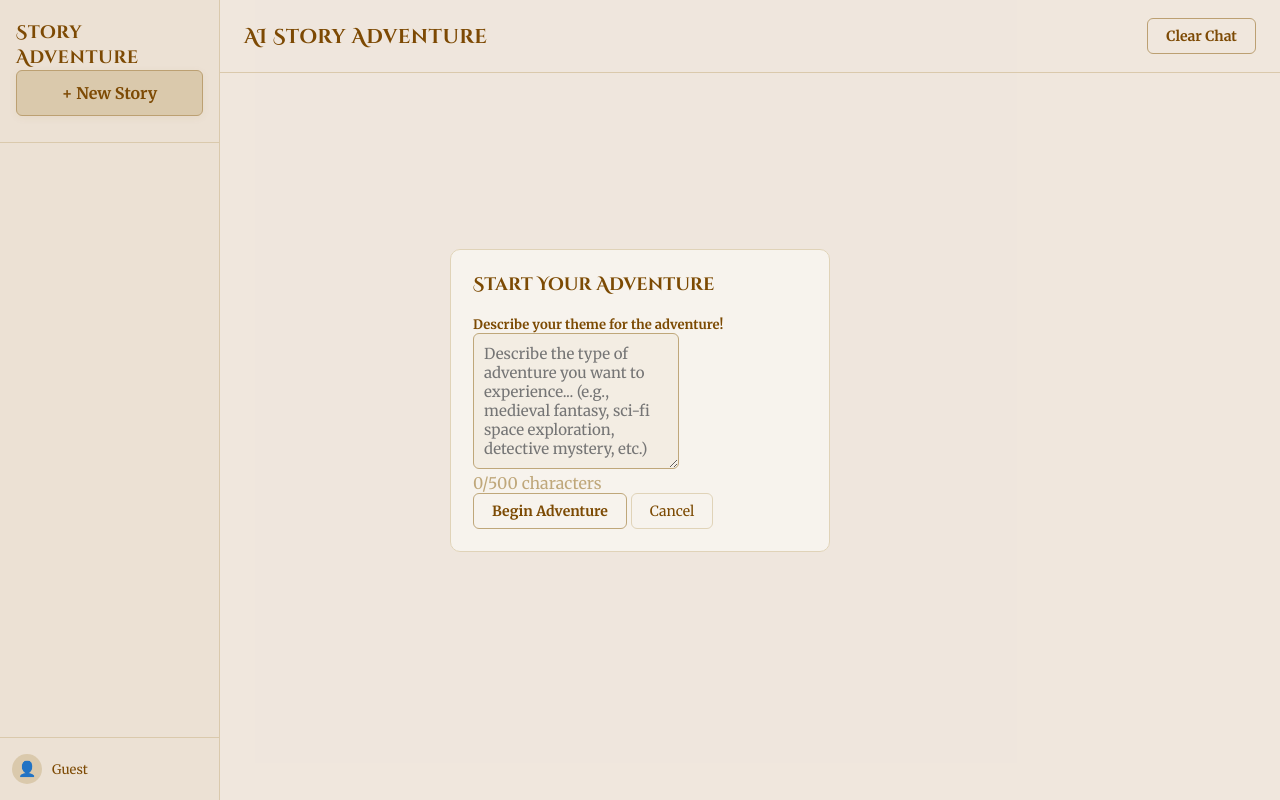
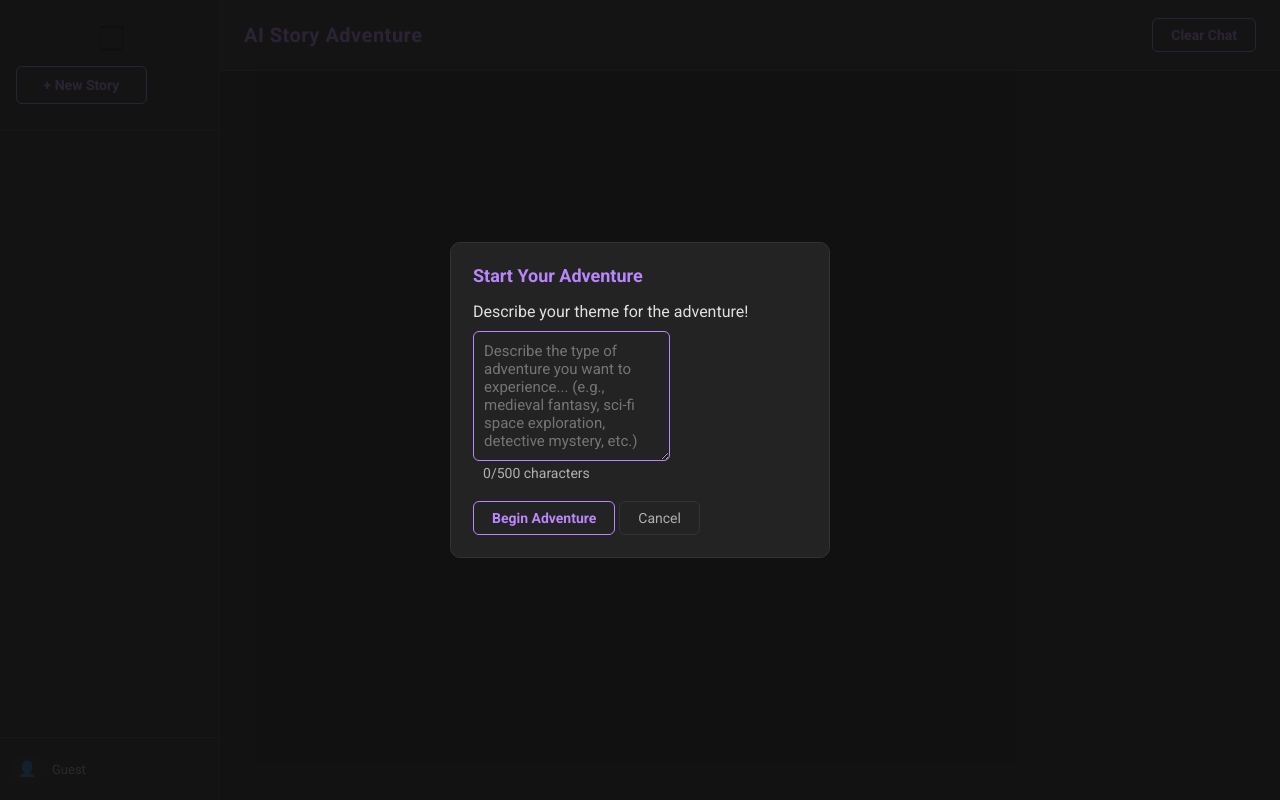
Before and after one commit to NishantChandrashekhar/ai-story-adventure, a website with bundled scripts: page index.html in a window 1280 px wide. Built offline with nearby package versions, Linux system fonts and the light colour scheme; some packages are replaced by stand-ins of ours; no server answers.

Commit message:
UI revamp

```diff
--- a/index.html
+++ b/index.html
@@ -13,7 +13,12 @@
     <!-- Sidebar -->
     <aside class="sidebar">
       <div class="sidebar-header">
-        <h2>Story Adventure</h2>
+        <span style="display: flex; align-items: center; justify-content: center; padding: 10px 0;">
+          <!-- Material Design Book SVG Icon -->
+          <svg xmlns="http://www.w3.org/2000/svg" height="36" viewBox="0 0 24 24" width="36">
+            <path d="M21 4.5v13.75c0 .41-.34.75-.75.75H6.25c-.41 0-.75-.34-.75-.75V4.5c0-.41.34-.75.75-.75h14c.41 0 .75.34.75.75zM5 6.25v13.25c0 .41.34.75.75.75h13.5c.41 0 .75-.34.75-.75V6.25c0-.41-.34-.75-.75-.75H5.75c-.41 0-.75.34-.75.75z"/>
+          </svg>
+        </span>
         <button class="new-story-btn">+ New Story</button>
       </div>
 
--- a/openai-service.ts
+++ b/openai-service.ts
@@ -28,8 +28,7 @@ class OpenAIService {
   }
 
   async generateDefaultAdventureTheme(): Promise<string | null> {
-    console.log('Generating default adventure theme...');
-    const prompt = `Select a theme for an adventure. The theme should be a single word or phrase that describes the setting or genre of the adventure.`;
+    const prompt = this.buildDefaultThemePrompt();
     const response = await fetch(this.baseURL, {
       method: 'POST',
       headers: {
@@ -134,7 +133,7 @@ class OpenAIService {
     return `Select a theme for an adventure. The theme should be a single word or phrase that describes the setting or genre of the adventure.`;
   }
   private buildIntroPrompt(theme: string): string {
-    return `You are a creative storyteller creating interactive adventures. Generate engaging, immersive responses that continue the story based on the user's choices. Keep responses concise (2-3 sentences) and always provide 4 new choices for the player. The theme of the adventure is ${theme}.
+    return `You are a creative storyteller creating interactive adventures. Generate engaging, immersive responses that continue the story based on the user's choices. Keep responses concise (2-3 sentences) and always provide 4 new choices for the player. There should be an element of foreshadowing in the story irrespective of the theme. Consider that the story should end after 4 choices made by the user. The theme of the adventure is ${theme}.
 
     Format your response exactly like this:
     RESPONSE: [Your narrative here]
--- a/style.css
+++ b/style.css
@@ -1,4 +1,19 @@
-@import url('https://fonts.googleapis.com/css2?family=Cinzel+Decorative:wght@700&family=Merriweather:wght@400;700&display=swap');
+@import url('https://fonts.googleapis.com/css2?family=Roboto:wght@400;700&display=swap');
+
+/* Material Dark Theme Base Colors */
+:root {
+  --md-bg: #121212;
+  --md-surface: #232323;
+  --md-sidebar: #1E1E1E;
+  --md-primary: #BB86FC;
+  --md-secondary: #03DAC6;
+  --md-text: #E0E0E0;
+  --md-text-secondary: #B0B0B0;
+  --md-border: #333;
+  --md-btn-bg: #232323;
+  --md-btn-hover: #333;
+  --md-shadow: 0 2px 8px rgba(0,0,0,0.12);
+}
 
 /* Base Styles */
 * {
@@ -8,9 +23,9 @@
 }
 
 body {
-  font-family: 'Merriweather', 'Georgia', serif;
-  background: #f7f3ed;
-  color: #4b2e05;
+  font-family: 'Roboto', 'Merriweather', 'Georgia', serif;
+  background: var(--md-bg);
+  color: var(--md-text);
   height: 100vh;
   overflow: hidden;
 }
@@ -25,47 +40,39 @@ body {
 /* Sidebar */
 .sidebar {
   width: 220px;
-  background: #f3ede3;
-  border-right: 1px solid #e0d3b8;
+  background: var(--md-sidebar);
+  border-right: 1px solid var(--md-border);
   display: flex;
   flex-direction: column;
   flex-shrink: 0;
 }
 
 .sidebar-header {
-  padding: 20px 16px 12px 16px;
-  border-bottom: 1px solid #e0d3b8;
+  padding: 10px 16px 12px 16px;
+  border-bottom: 1px solid var(--md-border);
   background: transparent;
 }
 
-.sidebar-header h2 {
-  font-size: 18px;
-  font-family: 'Cinzel Decorative', 'Georgia', serif;
-  font-weight: 700;
-  color: #7c4a03;
-  letter-spacing: 0.5px;
-}
-
 .new-story-btn {
-  width: 100%;
-  padding: 12px 0;
-  background: #e0d3b8; /* Slightly deeper parchment */
-  border: 1.5px solid #bfa77a;
+  width: 70%;
+  padding: 10px 0;
+  background: var(--md-btn-bg);
+  border: 1.5px solid var(--md-primary);
   border-radius: 6px;
-  color: #7c4a03;
-  font-size: 16px;
-  font-family: 'Merriweather', serif;
+  color: var(--md-primary);
+  font-size: 14px;
+  font-family: 'Roboto', serif;
   font-weight: 700;
   cursor: pointer;
   margin-bottom: 14px;
-  box-shadow: 0 2px 8px rgba(139, 69, 19, 0.06);
+  box-shadow: var(--md-shadow);
   transition: background 0.2s, border-color 0.2s, color 0.2s;
 }
 
 .new-story-btn:hover {
-  background: #f7f3ed;
-  color: #bfa77a;
-  border-color: #7c4a03;
+  background: var(--md-btn-hover);
+  color: var(--md-secondary);
+  border-color: var(--md-secondary);
 }
 
 .sidebar-content {
@@ -76,12 +83,12 @@ body {
 }
 
 .story-history {
-  /* Minimal, maybe a single line for each story */
+  /* Minimal, single line for each story */
 }
 
 .sidebar-footer {
   padding: 16px 12px;
-  border-top: 1px solid #e0d3b8;
+  border-top: 1px solid var(--md-border);
   background: transparent;
 }
 
@@ -94,21 +101,21 @@ body {
 .user-avatar {
   width: 30px;
   height: 30px;
-  background: #e0d3b8;
+  background: var(--md-surface);
   border-radius: 50%;
   display: flex;
   align-items: center;
   justify-content: center;
   font-size: 15px;
-  color: #7c4a03;
-  font-family: 'Cinzel Decorative', serif;
+  color: var(--md-primary);
+  font-family: 'Roboto', serif;
   font-weight: bold;
 }
 
 .user-name {
   font-size: 13px;
-  color: #7c4a03;
-  font-family: 'Merriweather', serif;
+  color: var(--md-text-secondary);
+  font-family: 'Roboto', serif;
 }
 
 /* Main Content Area */
@@ -122,11 +129,11 @@ body {
 /* Chat Header */
 .chat-header {
   padding: 18px 24px;
-  border-bottom: 1px solid #e0d3b8;
+  border-bottom: 1px solid var(--md-border);
   display: flex;
   justify-content: space-between;
   align-items: center;
-  background: #f7f3ed;
+  background: var(--md-surface);
 }
 
 .header-left {
@@ -138,9 +145,9 @@ body {
 
 .chat-header h1 {
   font-size: 20px;
-  font-family: 'Cinzel Decorative', 'Georgia', serif;
+  font-family: 'Roboto', 'Cinzel Decorative', 'Georgia', serif;
   font-weight: 700;
-  color: #7c4a03;
+  color: var(--md-primary);
   margin: 0;
   letter-spacing: 0.5px;
 }
@@ -154,12 +161,12 @@ body {
   gap: 12px;
   padding: 14px 18px;
   margin: 0 0 14px 0;
-  background: #f3ede3;
-  border-left: 3px solid #bfa77a;
+  background: var(--md-surface);
+  border-left: 3px solid var(--md-primary);
   border-radius: 0 8px 8px 0;
   font-size: 16px;
-  color: #6b4a1b;
-  font-family: 'Merriweather', serif;
+  color: var(--md-secondary);
+  font-family: 'Roboto', serif;
   min-height: 40px;
   word-break: break-word;
   flex-wrap: wrap;
@@ -170,7 +177,7 @@ body {
   font-size: 22px;
   flex-shrink: 0;
   margin-top: 2px;
-  color: #bfa77a;
+  color: var(--md-primary);
 }
 
 .theme-text {
@@ -181,7 +188,7 @@ body {
   word-break: break-word;
   white-space: pre-line;
   overflow-wrap: break-word;
-  font-family: 'Merriweather', serif;
+  font-family: 'Roboto', serif;
 }
 
 /* Message Styles */
@@ -199,7 +206,7 @@ body {
 
 .message {
   padding: 18px 0;
-  border-bottom: 1px solid #e0d3b8;
+  border-bottom: 1px solid var(--md-border);
   background: transparent;
 }
 
@@ -213,8 +220,8 @@ body {
   margin: 0 auto;
   line-height: 1.7;
   font-size: 16px;
-  font-family: 'Merriweather', serif;
-  color: #4b2e05;
+  font-family: 'Roboto', serif;
+  color: var(--md-text);
 }
 
 /* Choices Container */
@@ -231,12 +238,12 @@ body {
 
 .choice-btn {
   padding: 8px 18px;
-  background: none;
-  border: 1px solid #bfa77a;
+  background: var(--md-btn-bg);
+  border: 1px solid var(--md-primary);
   border-radius: 6px;
-  color: #7c4a03;
+  color: var(--md-primary);
   font-size: 14px;
-  font-family: 'Merriweather', serif;
+  font-family: 'Roboto', serif;
   font-weight: 600;
   cursor: pointer;
   transition: background 0.2s, color 0.2s, border-color 0.2s;
@@ -244,9 +251,9 @@ body {
 }
 
 .choice-btn:hover {
-  background: #f3ede3;
-  color: #bfa77a;
-  border-color: #7c4a03;
+  background: var(--md-btn-hover);
+  color: var(--md-secondary);
+  border-color: var(--md-secondary);
 }
 
 /* Modal Styles */
@@ -256,7 +263,7 @@ body {
   left: 0;
   width: 100%;
   height: 100%;
-  background-color: rgba(139, 69, 19, 0.07);
+  background-color: rgba(18, 18, 18, 0.85);
   display: flex;
   align-items: center;
   justify-content: center;
@@ -264,59 +271,60 @@ body {
 }
 
 .modal-content {
-  background: #f7f3ed;
+  background: var(--md-surface);
   border-radius: 10px;
   padding: 22px;
   max-width: 380px;
   width: 90%;
-  border: 1px solid #e0d3b8;
+  border: 1px solid var(--md-border);
 }
 
 .modal-content h2 {
   margin-bottom: 16px;
-  color: #7c4a03;
+  color: var(--md-primary);
   font-size: 18px;
-  font-family: 'Cinzel Decorative', serif;
+  font-family: 'Roboto', serif;
   font-weight: 700;
 }
 
+/* Add spacing between label and textarea in modal input group */
 .input-group label {
-  color: #7c4a03;
-  font-size: 13px;
-  font-family: 'Merriweather', serif;
-  font-weight: 600;
+  margin-bottom: 10px;
+  display: block;
 }
 
 .input-group input,
 .input-group textarea {
-  background: #f3ede3;
-  border: 1px solid #e0d3b8;
+  background: var(--md-surface);
+  border: 1px solid var(--md-border);
   border-radius: 6px;
-  color: #4b2e05;
+  color: var(--md-text);
   font-size: 15px;
-  font-family: 'Merriweather', serif;
+  font-family: 'Roboto', serif;
   padding: 10px;
   outline: none;
   resize: vertical;
-  min-height: 80px;
 }
 
 .input-group input:focus,
 .input-group textarea:focus {
-  border-color: #bfa77a;
+  border-color: var(--md-primary);
 }
 
 .char-counter {
-  color: #bfa77a;
+  color: var(--md-text-secondary);
+  font-size: 14px;
+  margin-bottom: 20px;
+  padding-left: 10px;
 }
 
 .primary-btn {
-  background: none;
-  border: 1px solid #bfa77a;
+  background: var(--md-btn-bg);
+  border: 1px solid var(--md-primary);
   border-radius: 6px;
-  color: #7c4a03;
+  color: var(--md-primary);
   font-size: 14px;
-  font-family: 'Merriweather', serif;
+  font-family: 'Roboto', serif;
   font-weight: 600;
   cursor: pointer;
   transition: background 0.2s, color 0.2s, border-color 0.2s;
@@ -324,47 +332,47 @@ body {
 }
 
 .primary-btn:hover {
-  background: #f3ede3;
-  color: #bfa77a;
-  border-color: #7c4a03;
+  background: var(--md-btn-hover);
+  color: var(--md-secondary);
+  border-color: var(--md-secondary);
 }
 
 .secondary-btn {
-  background: none;
-  border: 1px solid #e0d3b8;
+  background: var(--md-btn-bg);
+  border: 1px solid var(--md-border);
   border-radius: 6px;
-  color: #7c4a03;
+  color: var(--md-text-secondary);
   font-size: 14px;
-  font-family: 'Merriweather', serif;
+  font-family: 'Roboto', serif;
   cursor: pointer;
   transition: background 0.2s, color 0.2s, border-color 0.2s;
   padding: 8px 18px;
 }
 
 .secondary-btn:hover {
-  background: #f3ede3;
-  color: #bfa77a;
-  border-color: #7c4a03;
+  background: var(--md-btn-hover);
+  color: var(--md-primary);
+  border-color: var(--md-primary);
 }
 
 /* Clear Chat Button Minimalist Style */
 .clear-chat-btn {
   padding: 8px 18px;
-  background: none;
-  border: 1px solid #bfa77a;
+  background: var(--md-btn-bg);
+  border: 1px solid var(--md-primary);
   border-radius: 6px;
-  color: #7c4a03;
+  color: var(--md-primary);
   font-size: 14px;
-  font-family: 'Merriweather', serif;
+  font-family: 'Roboto', serif;
   font-weight: 600;
   cursor: pointer;
   transition: background 0.2s, color 0.2s, border-color 0.2s;
 }
 
 .clear-chat-btn:hover {
-  background: #f3ede3;
-  color: #bfa77a;
-  border-color: #7c4a03;
+  background: var(--md-btn-hover);
+  color: var(--md-secondary);
+  border-color: var(--md-secondary);
 }
 
 /* Scrollbar Styling */
@@ -372,14 +380,14 @@ body {
   width: 8px;
 }
 ::-webkit-scrollbar-track {
-  background: #f7f3ed;
+  background: var(--md-bg);
 }
 ::-webkit-scrollbar-thumb {
-  background: #e0d3b8;
+  background: var(--md-surface);
   border-radius: 4px;
 }
 ::-webkit-scrollbar-thumb:hover {
-  background: #bfa77a;
+  background: var(--md-primary);
 }
 
 /* Utility Classes */
```
